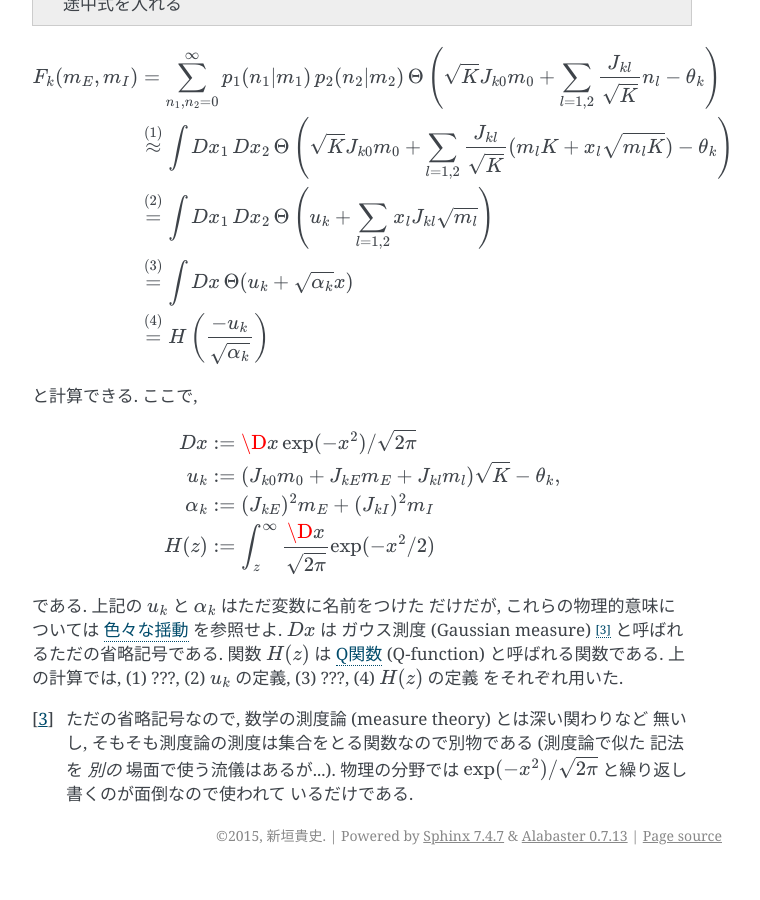
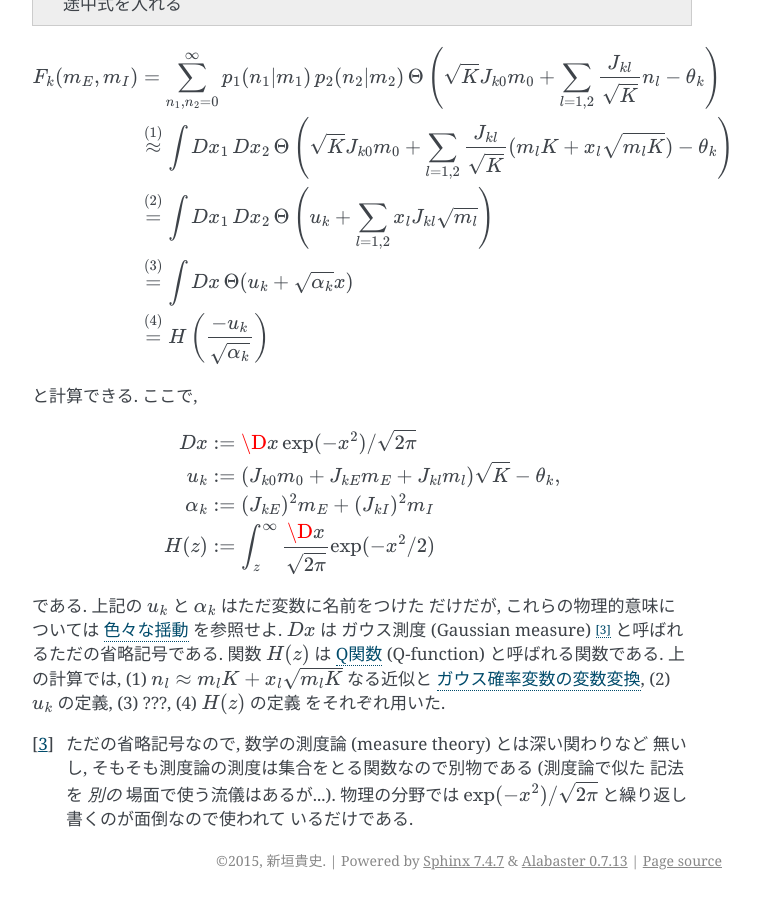
Before and after one commit to tkf/balance-tutorial-ja, a Sphinx documentation site: the page built from source/mean_field_theory.rst, in a window 1280 px wide and 900 px high, scrolled down 2955 px. Shown: the whole window, without its empty margins (388-1148 px from the left). Built offline with Sphinx 7.4.7, drawn with Linux system fonts in a browser that asks for light colours; formulas are drawn with MathJax 3; before the commit the page ends 3830 px from its top, so only the background shows below that; some of the changed lines change nothing that is shown.

Commit message:
"ガウス確率変数の変数変換" を形式的に導出

```diff
--- /dev/null
+++ b/source/appendices/gaussian.rst
@@ -0,0 +1,51 @@
+============
+ ガウス分布
+============
+
+.. _gaussian-avg-change-of-variable:
+
+ガウス確率変数の変数変換
+========================
+
+確率変数 :math:`X` が平均 :math:`\mu`, 分散 :math:`\sigma^2` の
+ガウス分布 に従い, 確率変数 :math:`Z` が平均 0, 分散 1 の
+ガウス分布 に従うとする.  これらの確率変数に関する期待値を
+:math:`\Avg{\bullet}` と書く. 統計量 :math:`\Avg{f(X)}`
+(:math:`f` は適当な関数) は :math:`Z` を用いて,
+
+.. math:: \Avg{f(X)} = \Avg{f(\mu + \sigma Z)}
+
+と計算出来る.
+
+形式的な変数変換で示そう.  平均 :math:`\mu`, 分散 :math:`\sigma^2` の
+ガウス確率密度関数を
+
+.. math::
+
+   g_{\mu,\sigma}(x) =
+   \frac{1}{\sqrt{2 \pi \sigma^2}}
+   \exp \left( - \frac{(x - \mu)^2}{2 \sigma^2} \right)
+
+と書く.  変数変換 :math:`x = \mu + \sigma z` をすれば,
+
+.. math::
+
+   \Avg{f(X)}
+   & =
+     \int_{-\infty}^\infty \D x \, g_{\mu,\sigma}(x) \, f(x)
+   \\
+   & =
+     \int_{-\infty}^\infty \D z \, \sigma \, g_{\mu,\sigma}(\mu + \sigma z) \,
+     f(\mu + \sigma z)
+   \\
+   & =
+     \int_{-\infty}^\infty \D z \, \sigma \,
+     \frac{1}{\sqrt{2 \pi \sigma^2}}
+     \exp \left( - \frac{(\mu + z \sigma - \mu)^2}{2 \sigma^2} \right)
+     f(\mu + \sigma z)
+   \\
+   & =
+     \int_{-\infty}^\infty \D z \, g_{0,1}(z) \, f(\mu + \sigma z)
+   \\
+   & =
+     \Avg{f(\mu + \sigma Z)}
--- a/source/mean_field_theory.rst
+++ b/source/mean_field_theory.rst
@@ -233,7 +233,8 @@
 :math:`Dx` は ガウス測度 (Gaussian measure) [#]_ と呼ばれるただの省略記号である.
 関数 :math:`H(z)` は :term:`Q関数` (Q-function) と呼ばれる関数である.
 上の計算では,
-(1) ???,
+(1) :math:`n_l \approx m_l K + x_l \sqrt{m_l K}` なる近似と
+:ref:`gaussian-avg-change-of-variable`,
 (2) :math:`u_k` の定義,
 (3) ???,
 (4) :math:`H(z)` の定義
```
